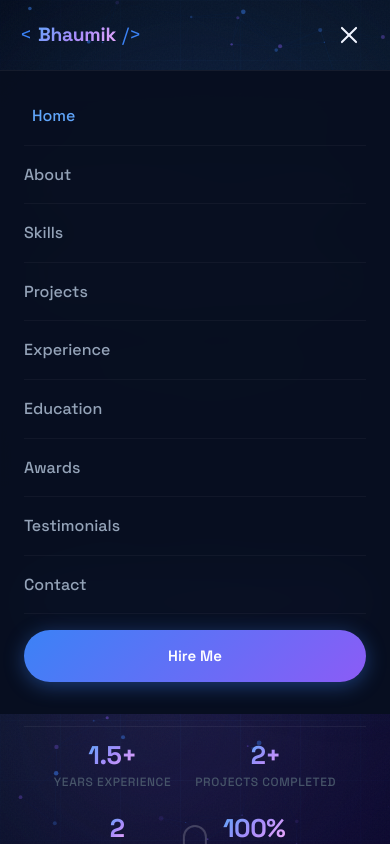
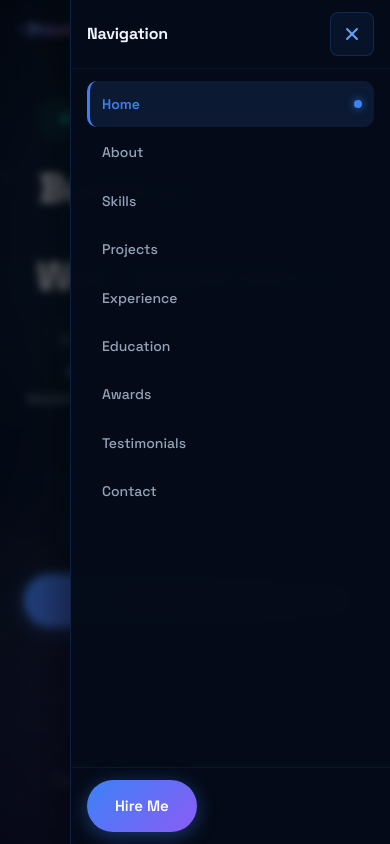
Before and after one commit to bhaumik-1910/Portfolio, a React (Vite) app: page / in a window 390 px wide. Both pictures are taken after a click on the button 349 px from the left and 35 px from the top of the page. Shown: the top 844 px of the page. Built offline with nearby package versions, Linux system fonts and the light colour scheme.

Commit message:
Update navbar menu icon

```diff
--- a/src/component/Navbar/Navbar.css
+++ b/src/component/Navbar/Navbar.css
@@ -1,39 +1,53 @@
 /* ============================================
    NAVBAR STYLES
    ============================================ */
+
+@keyframes pulse-glow {
+
+    0%,
+    100% {
+        box-shadow: 0 0 8px rgba(59, 130, 246, 0.8);
+    }
+
+    50% {
+        box-shadow: 0 0 12px rgba(59, 130, 246, 1);
+    }
+}
 
 .navbar {
     position: fixed;
     top: 0;
     left: 0;
-    right: 0;
+    width: 100%;
     z-index: 1000;
     /* Removed vertical padding to prevent overflow issues */
     transition: all 0.4s cubic-bezier(0.4, 0, 0.2, 1);
+    box-sizing: border-box;
 }
 
 .navbar--scrolled {
-    background: rgba(5, 11, 24, 0.9);
+    background: rgba(5, 11, 24, 0.95);
     backdrop-filter: blur(24px);
     -webkit-backdrop-filter: blur(24px);
-    box-shadow: 0 4px 20px rgba(0, 0, 0, 0.2);
+    box-shadow: 0 4px 30px rgba(0, 0, 0, 0.3);
 }
 
 .navbar__inner {
     max-width: 1200px;
     margin: 0 auto;
-    padding: 0 24px;
+    padding: 0 clamp(1rem, 3vw, 2rem);
     display: flex;
     align-items: center;
     justify-content: space-between;
     height: 80px;
-    /* Use height instead of navbar padding */
     transition: height 0.4s ease;
     gap: 0;
+    width: 100%;
+    box-sizing: border-box;
 }
 
 .navbar--scrolled .navbar__inner {
-    height: 64px;
+    height: 70px;
     /* Shorter when scrolled */
 }
 
@@ -41,9 +55,10 @@
 .navbar__logo {
     display: flex;
     align-items: center;
-    gap: 6px;
+    gap: 4px;
     text-decoration: none;
     flex-shrink: 0;
+    padding-left: 4px;
 }
 
 .navbar__logo-img-wrapper {
@@ -70,13 +85,12 @@
 .navbar__logo-bracket {
     color: var(--accent-blue);
     font-weight: 400;
-    font-size: 1.2rem;
+    font-size: 1.1rem;
 }
 
 .navbar__logo-name {
-    font-size: 1.4rem;
+    font-size: 1.35rem;
     font-weight: 800;
-    letter-spacing: -0.01em;
     background: var(--gradient-text);
     -webkit-background-clip: text;
     -webkit-text-fill-color: transparent;
@@ -131,121 +145,274 @@
     flex-shrink: 0;
 }
 
-/* Hamburger */
-.navbar__hamburger {
+/* Hamburger - Now Menu Icon */
+.navbar__menu-icon {
     display: none;
     flex-direction: column;
-    gap: 5px;
-    background: none;
-    border: none;
+    gap: clamp(4px, 1vw, 5px);
+    background: rgba(59, 130, 246, 0.08);
+    border: 1px solid rgba(59, 130, 246, 0.2);
     cursor: pointer;
-    padding: 10px;
-    border-radius: var(--radius-sm);
-    transition: background 0.2s ease;
+    padding: clamp(10px, 2vw, 12px);
+    border-radius: clamp(10px, 2vw, 12px);
+    transition: all 0.3s cubic-bezier(0.4, 0, 0.2, 1);
+    flex-shrink: 0;
+    margin-right: 0;
+    position: relative;
+    z-index: 1002;
+    min-height: 44px;
+    min-width: 44px;
+    align-items: center;
+    justify-content: center;
+    opacity: 1;
+    visibility: visible;
+}
+
+.navbar__menu-icon:hover {
+    background: rgba(59, 130, 246, 0.15);
+    border-color: var(--accent-blue);
+    transform: scale(1.05);
+}
+
+.navbar__menu-icon:active {
+    transform: scale(0.98);
+}
+
+.navbar__menu-icon span {
+    display: block;
+    width: clamp(18px, 4vw, 20px);
+    height: clamp(1.5px, 0.5vw, 2px);
+    background: var(--accent-blue-light);
+    border-radius: 2px;
+    transition: all 0.3s cubic-bezier(0.4, 0, 0.2, 1);
+    transform-origin: center;
+}
+
+.navbar__menu-icon--active {
+    opacity: 0;
+    visibility: hidden;
+}
+
+.navbar__menu-icon--active span:nth-child(1) {
+    transform: translateY(10px) rotate(45deg);
+}
+
+.navbar__menu-icon--active span:nth-child(2) {
+    opacity: 0;
+    transform: scale(0);
+}
+
+.navbar__menu-icon--active span:nth-child(3) {
+    transform: translateY(-10px) rotate(-45deg);
+}
+
+/* Drawer Overlay */
+.navbar__drawer-overlay {
+    position: fixed;
+    inset: 0;
+    background: rgba(0, 0, 0, 0.5);
+    backdrop-filter: blur(4px);
+    -webkit-backdrop-filter: blur(4px);
+    z-index: 998;
+    animation: fadeIn 0.3s cubic-bezier(0.4, 0, 0.2, 1);
+}
+
+@keyframes fadeIn {
+    from {
+        opacity: 0;
+    }
+
+    to {
+        opacity: 1;
+    }
+}
+
+/* Drawer Container */
+.navbar__drawer {
+    position: fixed;
+    top: 0;
+    right: -100%;
+    width: clamp(250px, 80vw, 400px);
+    height: 100vh;
+    background: rgba(5, 11, 24, 0.98);
+    backdrop-filter: blur(12px);
+    -webkit-backdrop-filter: blur(12px);
+    border-left: 1px solid rgba(59, 130, 246, 0.2);
+    z-index: 1000;
+    display: flex;
+    flex-direction: column;
+    transition: right 0.4s cubic-bezier(0.4, 0, 0.2, 1);
+    box-shadow: -10px 0 40px rgba(0, 0, 0, 0.5);
+    overflow-y: auto;
+    overflow-x: hidden;
+}
+
+.navbar__drawer--open {
+    right: 0;
+}
+
+/* Drawer Header */
+.navbar__drawer-header {
+    display: flex;
+    align-items: center;
+    justify-content: space-between;
+    padding: clamp(16px, 3vw, 24px);
+    border-bottom: 1px solid rgba(59, 130, 246, 0.1);
     flex-shrink: 0;
 }
 
-.navbar__hamburger:hover {
-    background: rgba(255, 255, 255, 0.06);
+.navbar__drawer-title {
+    font-size: clamp(16px, 1.5vw, 20px);
+    font-weight: 700;
+    color: var(--text-primary);
+    margin: 0;
+    letter-spacing: -0.01em;
 }
 
-.navbar__hamburger span {
+/* Drawer Close Button */
+.navbar__drawer-close {
+    background: rgba(59, 130, 246, 0.08);
+    border: 1px solid rgba(59, 130, 246, 0.2);
+    border-radius: 8px;
+    padding: 8px;
+    cursor: pointer;
+    display: flex;
+    align-items: center;
+    justify-content: center;
+    min-width: 44px;
+    min-height: 44px;
+    transition: all 0.3s cubic-bezier(0.4, 0, 0.2, 1);
+    flex-shrink: 0;
+    position: relative;
+}
+
+.navbar__drawer-close:hover {
+    background: rgba(59, 130, 246, 0.15);
+    border-color: var(--accent-blue);
+    transform: scale(1.05);
+}
+
+.navbar__drawer-close:active {
+    transform: scale(0.95);
+}
+
+.navbar__drawer-close span {
     display: block;
-    width: 22px;
+    position: absolute;
+    width: 16px;
     height: 2px;
-    background: var(--text-primary);
+    background: var(--accent-blue-light);
     border-radius: 2px;
     transition: all 0.3s ease;
-    transform-origin: center;
 }
 
-.navbar__hamburger--open span:nth-child(1) {
-    transform: translateY(7px) rotate(45deg);
+/* X close icon */
+.navbar__drawer-close span:nth-child(1) {
+    transform: rotate(45deg);
 }
 
-.navbar__hamburger--open span:nth-child(2) {
-    opacity: 0;
-    transform: scaleX(0);
+.navbar__drawer-close span:nth-child(2) {
+    transform: rotate(-45deg);
 }
 
-.navbar__hamburger--open span:nth-child(3) {
-    transform: translateY(-7px) rotate(-45deg);
+/* Drawer Navigation */
+.navbar__drawer-nav {
+    flex: 1;
+    display: flex;
+    flex-direction: column;
+    gap: clamp(6px, 1vw, 8px);
+    padding: clamp(16px, 3vw, 24px);
+    overflow-y: auto;
+    overflow-x: hidden;
 }
 
-/* Mobile Menu */
-.navbar__mobile-menu {
-    display: none;
-    flex-direction: column;
-    padding: 0 24px;
-    background: rgba(8, 15, 32, 0.98);
-    backdrop-filter: blur(24px);
-    -webkit-backdrop-filter: blur(24px);
-    border-top: 1px solid rgba(255, 255, 255, 0.06);
-    max-height: 0;
-    overflow: hidden;
-    opacity: 0;
-    visibility: hidden;
-    transition: all 0.4s cubic-bezier(0.4, 0, 0.2, 1);
-    position: absolute;
-    top: 100%;
-    left: 0;
-    right: 0;
-    width: 100%;
+/* Drawer Links */
+.navbar__drawer-link {
+    display: flex;
+    align-items: center;
+    justify-content: space-between;
+    padding: clamp(12px, 2vw, 16px) clamp(12px, 2vw, 16px);
+    font-size: clamp(14px, 1.5vw, 16px);
+    font-weight: 500;
+    color: var(--text-secondary);
+    text-decoration: none;
+    border-radius: 10px;
+    transition: all 0.3s cubic-bezier(0.4, 0, 0.2, 1);
+    position: relative;
+    border-left: 3px solid transparent;
 }
 
-.navbar__mobile-menu--open {
-    max-height: 85vh;
-    /* Dynamic height based on viewport */
-    padding: 16px 24px 32px;
-    opacity: 1;
-    visibility: visible;
-    overflow-y: auto;
-    /* Allow scroll if content is too long */
+.navbar__drawer-link:hover {
+    background: rgba(59, 130, 246, 0.08);
+    color: var(--accent-blue-light);
+    padding-left: clamp(12px, 2vw, 20px);
 }
 
-.navbar__mobile-link {
-    padding: 16px 0;
-    font-size: 16px;
-    font-weight: 500;
-    color: var(--text-secondary);
-    border-bottom: 1px solid rgba(255, 255, 255, 0.04);
-    text-decoration: none;
-    transition: all 0.25s ease;
+.navbar__drawer-link--active {
+    background: rgba(59, 130, 246, 0.12);
+    color: var(--accent-blue);
+    border-left-color: var(--accent-blue);
+    font-weight: 600;
+    padding-left: clamp(12px, 2vw, 13px);
+}
+
+.navbar__drawer-link-label {
     display: block;
 }
 
-.navbar__mobile-link:hover,
-.navbar__mobile-link--active {
-    color: var(--accent-blue-light);
-    padding-left: 8px;
-    /* Subtle slide effect on mobile */
+.navbar__drawer-link-indicator {
+    display: inline-block;
+    width: 8px;
+    height: 8px;
+    background: var(--accent-blue);
+    border-radius: 50%;
+    animation: pulse-glow 2s ease-in-out infinite;
 }
 
-/* Responsive */
-@media (max-width: 900px) {
-    .navbar__inner {
-        padding: 0 24px;
+/* Drawer Footer */
+.navbar__drawer-footer {
+    padding: clamp(16px, 3vw, 24px);
+    border-top: 1px solid rgba(59, 130, 246, 0.1);
+    flex-shrink: 0;
+}
+
+/* Responsive Design System */
+@media (max-width: 1024px) {
+
+    /* Show menu icon and drawer on tablet and below */
+    .navbar__menu-icon {
+        display: flex;
     }
 
     .navbar__links,
     .navbar__cta {
         display: none;
     }
+}
 
-    .navbar__hamburger {
-        display: flex;
+@media (max-width: 768px) {
+    .navbar__inner {
+        height: 70px;
+        padding: 0 clamp(1rem, 3vw, 1.5rem);
     }
 
-    .navbar__mobile-menu {
-        display: flex;
+    .navbar--scrolled .navbar__inner {
+        height: 65px;
+    }
+
+    .navbar__logo-name {
+        font-size: clamp(1.1rem, 2.5vw, 1.25rem);
+    }
+
+    .navbar__drawer {
+        width: clamp(280px, 85vw, 380px);
     }
 }
 
-@media (max-width: 480px) {
+@media (max-width: 640px) {
     .navbar__inner {
-        height: 70px;
-        padding: 0 20px;
-        /* Stronger padding to keep button inside */
+        height: 64px;
+        padding: 0 clamp(0.75rem, 2.5vw, 1.25rem);
     }
 
     .navbar--scrolled .navbar__inner {
@@ -253,21 +420,89 @@
     }
 
     .navbar__logo-name {
-        font-size: 1.2rem;
+        font-size: 1rem;
     }
 
-    .navbar__logo-img-wrapper {
-        width: 34px;
-        height: 34px;
+    .navbar__logo-bracket {
+        font-size: 1rem;
+    }
+
+    .navbar__drawer {
+        width: clamp(250px, 90vw, 350px);
+    }
+
+    .navbar__drawer-nav {
+        gap: 4px;
     }
 }
 
-@media (max-width: 380px) {
+@media (max-width: 480px) {
     .navbar__inner {
-        padding: 0 16px;
+        height: 60px;
+        padding: 0 0.75rem;
+    }
+
+    .navbar__logo {
+        gap: 2px;
     }
 
     .navbar__logo-name {
-        font-size: 1.1rem;
+        font-size: 0.9rem;
+    }
+
+    .navbar__logo-bracket {
+        font-size: 0.9rem;
+    }
+
+    .navbar__menu-icon {
+        min-height: 40px;
+        min-width: 40px;
+        padding: 8px;
+    }
+
+    .navbar__drawer {
+        width: 100vw;
+        max-width: 320px;
+    }
+
+    .navbar__drawer-header {
+        padding: 12px 16px;
+    }
+
+    .navbar__drawer-nav {
+        padding: 12px 16px;
+        gap: 2px;
+    }
+
+    .navbar__drawer-footer {
+        padding: 12px 16px;
     }
 }
+
+@media (max-width: 360px) {
+    .navbar__inner {
+        height: 56px;
+    }
+
+    .navbar__logo-name {
+        font-size: 0.85rem;
+    }
+
+    .navbar__menu-icon {
+        min-height: 36px;
+        min-width: 36px;
+    }
+
+    .navbar__drawer {
+        width: 100vw;
+    }
+
+    .navbar__drawer-title {
+        font-size: 16px;
+    }
+
+    .navbar__drawer-link {
+        padding: 10px 12px;
+        font-size: 14px;
+    }
+}
--- a/src/component/Navbar/Navbar.jsx
+++ b/src/component/Navbar/Navbar.jsx
@@ -15,7 +15,7 @@ const navLinks = [
 
 export default function Navbar() {
     const [scrolled, setScrolled] = useState(false);
-    const [menuOpen, setMenuOpen] = useState(false);
+    const [drawerOpen, setDrawerOpen] = useState(false);
     const [activeSection, setActiveSection] = useState('home');
 
     useEffect(() => {
@@ -38,7 +38,7 @@ export default function Navbar() {
     }, []);
 
     const handleNavClick = (href) => {
-        setMenuOpen(false);
+        setDrawerOpen(false);
         const target = document.querySelector(href);
         if (target) {
             target.scrollIntoView({ behavior: 'smooth' });
@@ -51,21 +51,21 @@ export default function Navbar() {
                 {/* Logo */}
                 <a
                     href="#home"
-                    className="navbar__logo"
+                    className="navbar__logo flex-shrink-0"
                     onClick={(e) => { e.preventDefault(); handleNavClick('#home'); }}
                 >
                     <span className="navbar__logo-bracket">&lt;</span>
-                    <span className="navbar__logo-name">Bhaumik</span>
+                    <span className="navbar__logo-name text-base md:text-lg">Bhaumik</span>
                     <span className="navbar__logo-bracket">/&gt;</span>
                 </a>
 
                 {/* Desktop Nav */}
-                <nav className="navbar__links" aria-label="Main navigation">
+                <nav className="navbar__links hidden lg:flex" aria-label="Main navigation">
                     {navLinks.map((link) => (
                         <a
                             key={link.label}
                             href={link.href}
-                            className={`navbar__link ${activeSection === link.href.replace('#', '') ? 'navbar__link--active' : ''}`}
+                            className={`navbar__link text-sm lg:text-base ${activeSection === link.href.replace('#', '') ? 'navbar__link--active' : ''}`}
                             onClick={(e) => { e.preventDefault(); handleNavClick(link.href); }}
                         >
                             {link.label}
@@ -73,21 +73,22 @@ export default function Navbar() {
                     ))}
                 </nav>
 
-                {/* CTA Button */}
+                {/* CTA Button - Desktop Only */}
                 <a
                     href="#contact"
-                    className="navbar__cta btn btn-primary"
+                    className="navbar__cta hidden lg:block btn btn-primary text-sm"
                     onClick={(e) => { e.preventDefault(); handleNavClick('#contact'); }}
                 >
                     Hire Me
                 </a>
 
-                {/* Hamburger */}
+                {/* Menu Icon Button - Mobile/Tablet */}
                 <button
-                    className={`navbar__hamburger ${menuOpen ? 'navbar__hamburger--open' : ''}`}
-                    onClick={() => setMenuOpen(!menuOpen)}
-                    aria-label="Toggle menu"
-                    aria-expanded={menuOpen}
+                    className={`navbar__menu-icon ${drawerOpen ? 'navbar__menu-icon--active' : ''}`}
+                    onClick={() => setDrawerOpen(!drawerOpen)}
+                    aria-label="Toggle drawer menu"
+                    aria-expanded={drawerOpen}
+                    aria-controls="navbar-drawer"
                 >
                     <span></span>
                     <span></span>
@@ -95,27 +96,61 @@ export default function Navbar() {
                 </button>
             </div>
 
-            {/* Mobile Menu */}
-            <div className={`navbar__mobile-menu ${menuOpen ? 'navbar__mobile-menu--open' : ''}`}>
+            {/* Drawer Overlay */}
+            {drawerOpen && (
+                <div
+                    className="navbar__drawer-overlay"
+                    onClick={() => setDrawerOpen(false)}
+                    aria-hidden="true"
+                />
+            )}
+
+            {/* Drawer Menu */}
+            <div
+                id="navbar-drawer"
+                className={`navbar__drawer ${drawerOpen ? 'navbar__drawer--open' : ''}`}
+            >
+                {/* Drawer Header */}
+                <div className="navbar__drawer-header">
+                    <h2 className="navbar__drawer-title">Navigation</h2>
+                    <button
+                        className="navbar__drawer-close"
+                        onClick={() => setDrawerOpen(false)}
+                        aria-label="Close drawer"
+                    >
+                        <span></span>
+                        <span></span>
+                    </button>
+                </div>
+
+                {/* Drawer Links */}
+                <nav className="navbar__drawer-nav" aria-label="Drawer navigation">
                     {navLinks.map((link) => (
                         <a
                             key={link.label}
                             href={link.href}
-                        className={`navbar__mobile-link ${activeSection === link.href.replace('#', '') ? 'navbar__mobile-link--active' : ''}`}
+                            className={`navbar__drawer-link ${activeSection === link.href.replace('#', '') ? 'navbar__drawer-link--active' : ''}`}
                             onClick={(e) => { e.preventDefault(); handleNavClick(link.href); }}
                         >
-                        {link.label}
+                            <span className="navbar__drawer-link-label">{link.label}</span>
+                            {activeSection === link.href.replace('#', '') && (
+                                <span className="navbar__drawer-link-indicator"></span>
+                            )}
                         </a>
                     ))}
+                </nav>
+
+                {/* Drawer Footer */}
+                <div className="navbar__drawer-footer">
                     <a
                         href="#contact"
-                    className="btn btn-primary"
-                    style={{ marginTop: '16px', justifyContent: 'center' }}
+                        className="btn btn-primary w-full text-center"
                         onClick={(e) => { e.preventDefault(); handleNavClick('#contact'); }}
                     >
                         Hire Me
                     </a>
                 </div>
+            </div>
         </header>
     );
 }
```
Also changed, not shown: public/images/b.jpg (added). Lines whose indentation alone changed are shown as unchanged.
